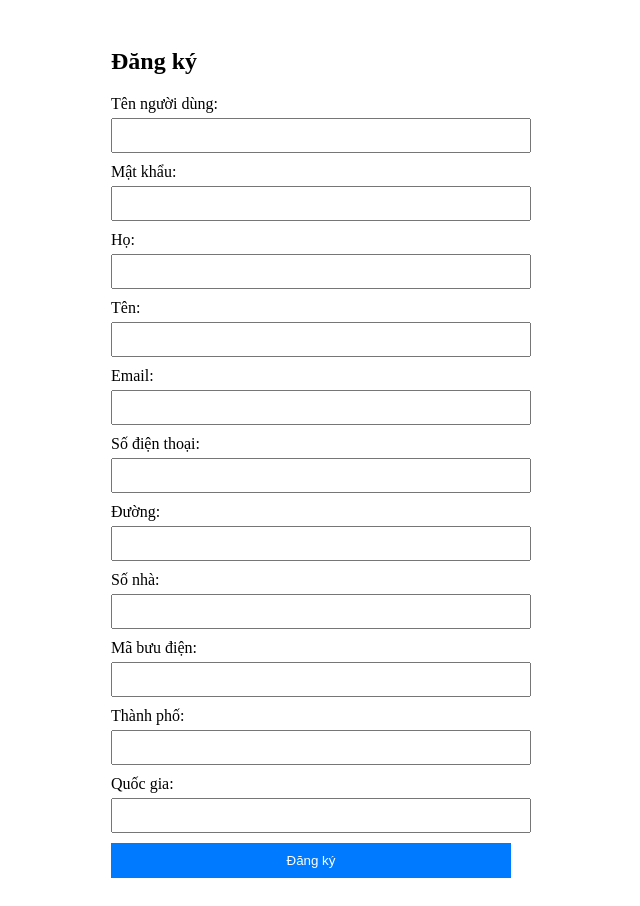
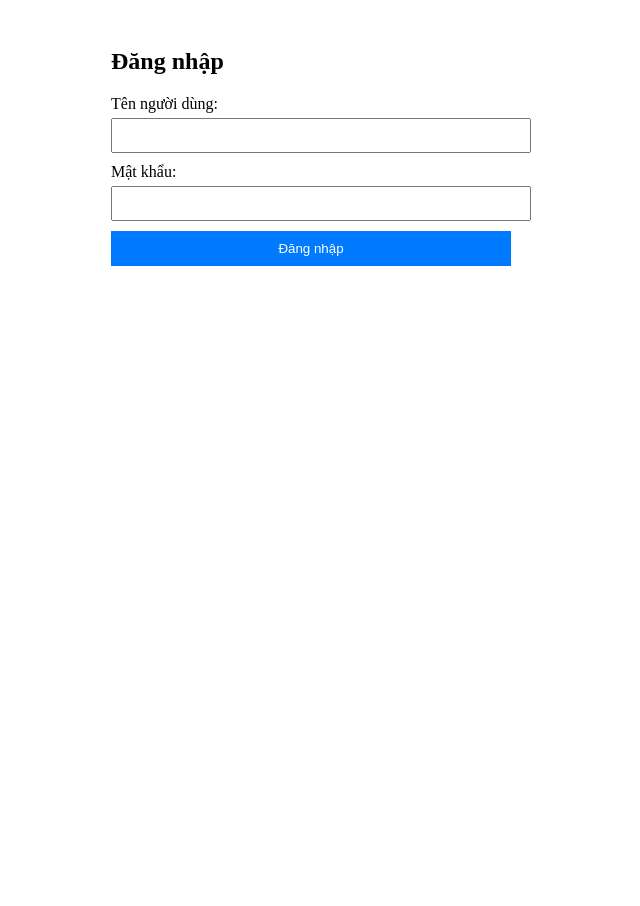
Before and after one commit to Hungdacam/RF_FurnitureEcommerce_G3-, a React (Vite) app in the folder frontend/: page / in a window 1280 px wide. Shown: the whole page, without its empty margins (329-969 px from the left). After the commit the page ends 800 px from the top, so only its background shows below. Built offline with nearby package versions, Linux system fonts and the light colour scheme.

Commit message:
done login

```diff
--- a/frontend/src/App.jsx
+++ b/frontend/src/App.jsx
@@ -13,7 +13,7 @@ const App = () => {
         <Route path="/signup" element={<Signup />} />
         <Route path="/login" element={<Login />} />
         <Route path="/dashboard" element={<Dashboard />} />
-        <Route path="/" element={<Signup />} />
+        <Route path="/" element={<Login />} />
       </Routes>
     </Router>
   );
--- a/frontend/src/pages/Login.jsx
+++ b/frontend/src/pages/Login.jsx
@@ -1,12 +1,75 @@
+// src/pages/Login.js
+import React, { useState } from 'react';
+import { useNavigate } from 'react-router-dom';
+import useAuthStore from '../stores/useAuthStore';
 
-import React from 'react'
+const Login = () => {
+  const [formData, setFormData] = useState({
+    userName: '',
+    userPassword: '',
+  });
 
-const Login= () => {
+  const navigate = useNavigate();
+  const { login, isLoggingIn } = useAuthStore();
+
+  const handleChange = (e) => {
+    const { name, value } = e.target;
+    setFormData((prev) => ({
+      ...prev,
+      [name]: value,
+    }));
+  };
+
+  const handleSubmit = async (e) => {
+    e.preventDefault();
+    await login(formData, navigate);
+  };
+
   return (
-    <View>
-      <Text>Login</Text>
-    </View>
-  )
-}
+    <div style={{ maxWidth: '400px', margin: '0 auto', padding: '20px' }}>
+      <h2>Đăng nhập</h2>
+      <form onSubmit={handleSubmit}>
+        <div style={{ marginBottom: '10px' }}>
+          <label htmlFor="userName">Tên người dùng:</label>
+          <input
+            type="text"
+            id="userName"
+            name="userName"
+            value={formData.userName}
+            onChange={handleChange}
+            required
+            style={{ width: '100%', padding: '8px', marginTop: '5px' }}
+          />
+        </div>
+        <div style={{ marginBottom: '10px' }}>
+          <label htmlFor="userPassword">Mật khẩu:</label>
+          <input
+            type="password"
+            id="userPassword"
+            name="userPassword"
+            value={formData.userPassword}
+            onChange={handleChange}
+            required
+            style={{ width: '100%', padding: '8px', marginTop: '5px' }}
+          />
+        </div>
+        <button
+          type="submit"
+          disabled={isLoggingIn}
+          style={{
+            width: '100%',
+            padding: '10px',
+            backgroundColor: '#007BFF',
+            color: '#fff',
+            border: 'none',
+            cursor: 'pointer',
+          }}
+        >
+          {isLoggingIn ? 'Đang đăng nhập...' : 'Đăng nhập'}
+        </button>
+      </form>
+    </div>
+  );
+};
 
-export default Login
+export default Login;
--- a/frontend/src/stores/useAuthStore.js
+++ b/frontend/src/stores/useAuthStore.js
@@ -56,7 +56,7 @@ const useAuthStore = create((set) => ({
   login: async (data, navigate) => {
     set({ isLoggingIn: true });
     try {
-      const res = await axiosInstance.post('/login', {
+      const res = await axiosInstance.post('/api/login', {
         userName: data.userName,
         userPassword: data.userPassword,
       });
```
